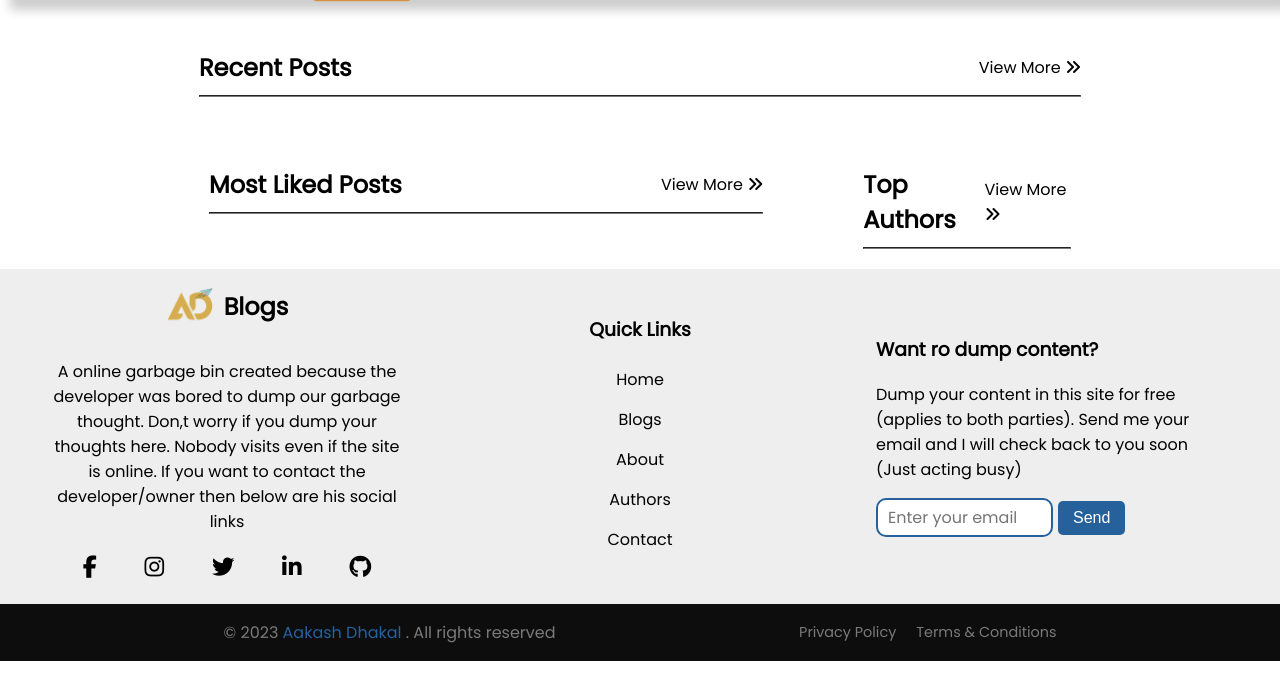
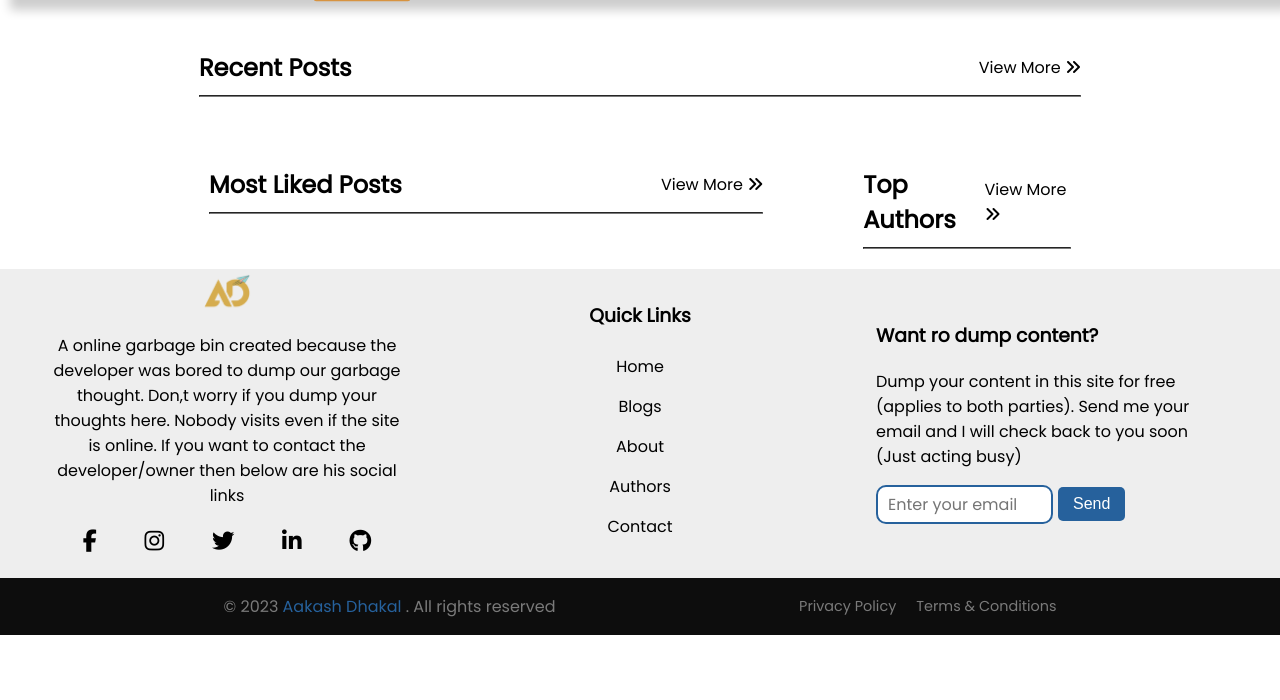
Before and after one commit to aakashdhakal/dynamic-blog-website, a PHP site: page / in a window 1280 px wide. Shown: the part 50-750 px from the top of the page. Run offline with PHP 8.4, Linux system fonts and the light colour scheme; data that the repository does not hold is empty; some libraries are stand-ins or nearby versions; some web fonts are replaced.

Commit message:
Add files via upload

```diff
--- a/includes/footer.php
+++ b/includes/footer.php
@@ -3,8 +3,6 @@
         <div class="left-content">
             <div class="logo-container">
                 <img src="./aakashdhakal.png" alt="">
-                <h1>Blogs</h1>
-
             </div>
             <p>A online garbage bin created because the developer was bored to dump our garbage thought. Don,t worry if you dump your thoughts here. Nobody visits even if the site is online. If you want to contact the developer/owner then below are his social links</p>
             <div class="social-links">
--- a/includes/navbar.php
+++ b/includes/navbar.php
@@ -11,7 +11,7 @@
 
 	<link rel="stylesheet" href="https://fonts.googleapis.com/css?family=Poppins|Allison|Cute Font" />
 	<script src="https://kit.fontawesome.com/e7e64de2ec.js" crossorigin="anonymous" async></script>
-	<link href="https://cdn.jsdelivr.net/gh/hung1001/font-awesome-pro-v6@44659d9/css/all.min.css" rel="stylesheet" type="text/css" />
+	<script src="https://kit.fontawesome.com/e7e64de2ec.js" crossorigin="anonymous"></script>
 	<script async src="https://pagead2.googlesyndication.com/pagead/js/adsbygoogle.js?client=ca-pub-8612122745618174" crossorigin="anonymous"></script>
 
 </head>
```
